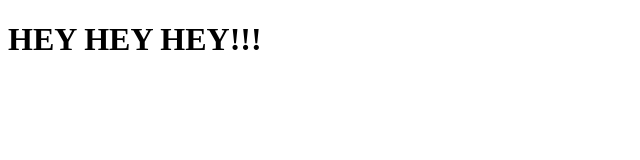
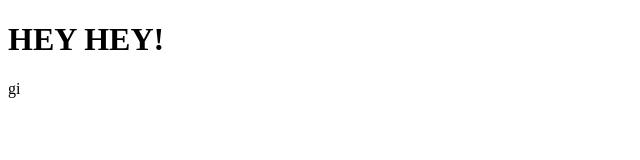
Before and after one commit to AmaruCassano/Sketchbook, a plain HTML site: page sections/test.html in a window 1280 px wide. Shown: the whole page, without its empty margins (0-640 px from the left). Drawn offline with Linux system fonts and the light colour scheme.

Commit message:
test.html

```diff
--- a/sections/test.html
+++ b/sections/test.html
@@ -12,10 +12,10 @@
     </header>
 
     <main>
-        <h1>HEY HEY HEY!!!</h1>
+        <h1>HEY HEY!</h1>
     </main>
 
-    <footer>
+    <footer>gi
 
     </footer>
 </body>
```
